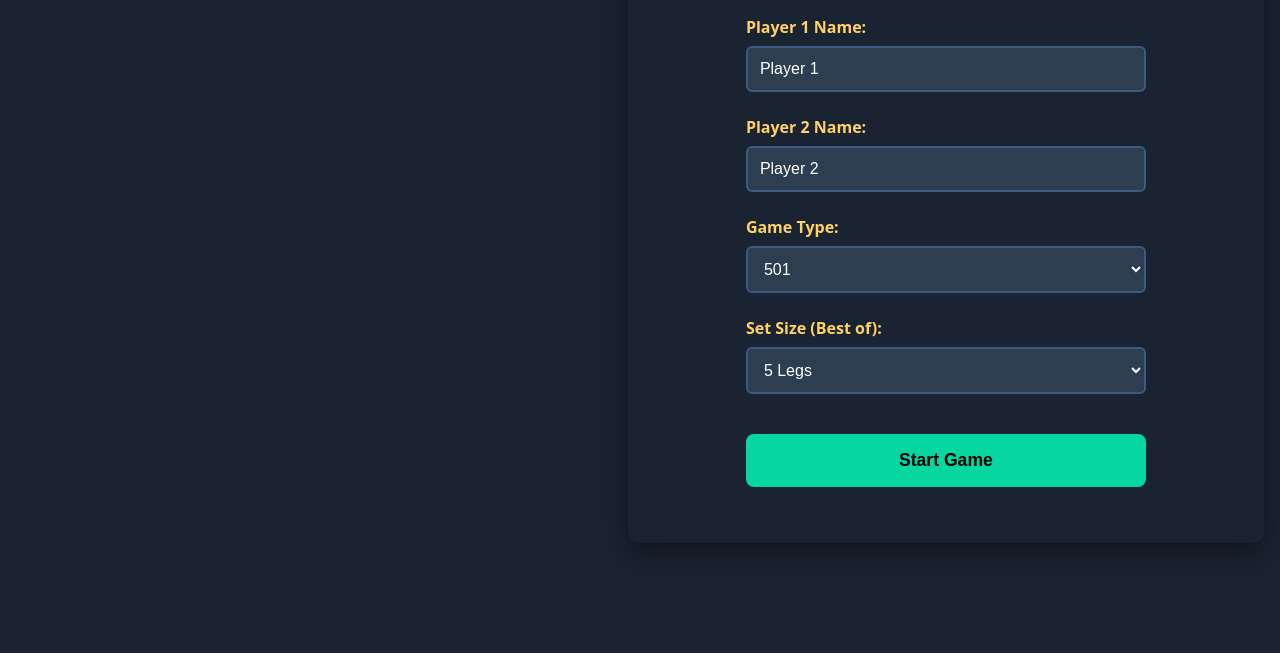
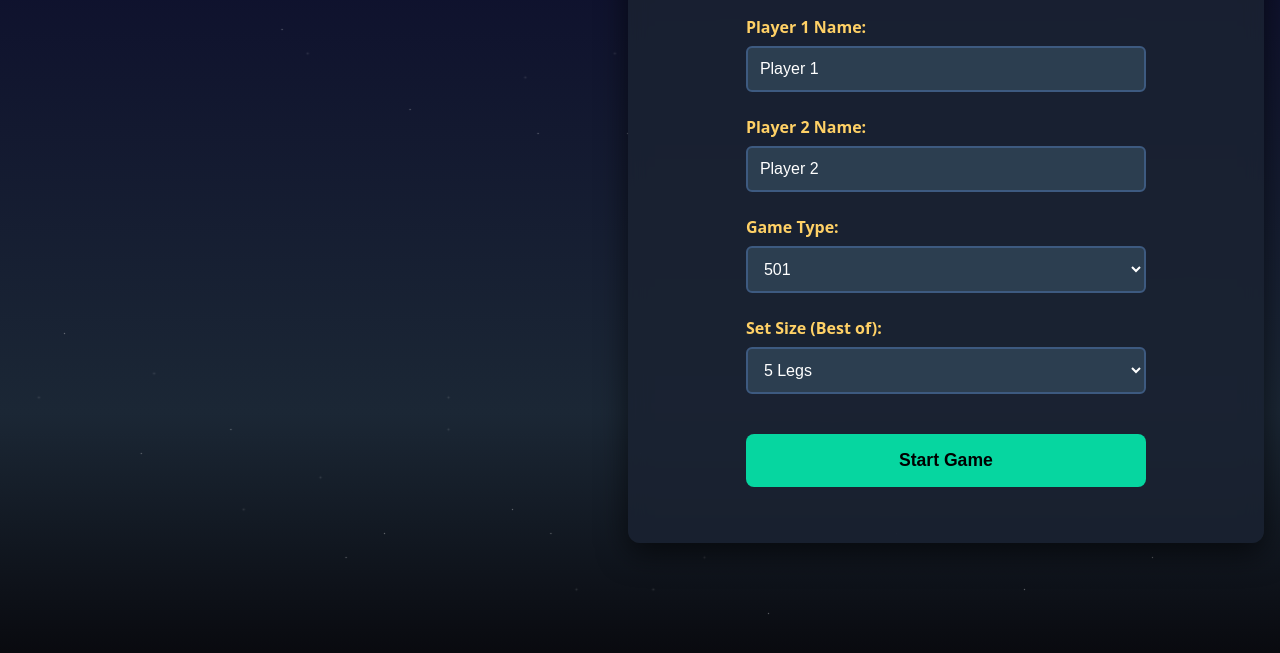
Before and after one commit to bahar99703/darts-score-keeper, a website: page index.html in a window 1280 px wide. Shown: the part 147-800 px from the top of the page. Drawn offline with Linux system fonts and the light colour scheme.

Commit message:
minor css background change

```diff
--- a/styles.css
+++ b/styles.css
@@ -9,23 +9,27 @@
 
 body {
   font-family: system-ui, -apple-system, BlinkMacSystemFont, "Segoe UI", sans-serif;
-  background: #1a2332;
+  background: transparent;
   color: #ffffff;
   min-height: 100vh;
   display: flex;
   justify-content: center;
   align-items: flex-start;
   padding: 2rem 1rem;
+  position: relative;
 }
 
 /* Main container for the SPA */
 #game {
   width: 100%;
   max-width: 640px;
-  background: #1a2332;
+  background: rgba(26, 35, 50, 0.85);
+  backdrop-filter: blur(10px);
   border-radius: 0.75rem;
-  box-shadow: 0 10px 30px rgba(0, 0, 0, 0.4);
+  box-shadow: 0 10px 30px rgba(0, 0, 0, 0.6);
   padding: 1.5rem;
+  position: relative;
+  z-index: 1;
 }
 
 /* Heading in source.html */
@@ -309,3 +313,71 @@ h2 {
     max-width: 100%;
   }
 }
+
+/* Animated starry background */
+body::before {
+  content: "";
+  position: fixed;
+  top: 0;
+  left: 0;
+  width: 100%;
+  height: 100%;
+  background: linear-gradient(to bottom, #0b0b2b, #1b2735 70%, #090a0f);
+  z-index: -2;
+}
+
+body::after {
+  content: "";
+  position: fixed;
+  top: 0;
+  left: 0;
+  width: 1px;
+  height: 1px;
+  background: white;
+  box-shadow: 2vw 5vh 2px white, 10vw 8vh 2px white, 15vw 15vh 1px white,
+    22vw 22vh 1px white, 28vw 12vh 2px white, 32vw 32vh 1px white,
+    38vw 18vh 2px white, 42vw 35vh 1px white, 48vw 25vh 2px white,
+    53vw 42vh 1px white, 58vw 15vh 2px white, 63vw 38vh 1px white,
+    68vw 28vh 2px white, 73vw 45vh 1px white, 78vw 32vh 2px white,
+    83vw 48vh 1px white, 88vw 20vh 2px white, 93vw 52vh 1px white,
+    98vw 35vh 2px white, 5vw 60vh 1px white, 12vw 65vh 2px white,
+    18vw 72vh 1px white, 25vw 78vh 2px white, 30vw 85vh 1px white,
+    35vw 68vh 2px white, 40vw 82vh 1px white, 45vw 92vh 2px white,
+    50vw 75vh 1px white, 55vw 88vh 2px white, 60vw 95vh 1px white,
+    65vw 72vh 2px white, 70vw 85vh 1px white, 75vw 78vh 2px white,
+    80vw 92vh 1px white, 85vw 82vh 2px white, 90vw 88vh 1px white,
+    95vw 75vh 2px white, 8vw 12vh 2px white, 16vw 18vh 1px white,
+    24vw 25vh 2px white, 33vw 15vh 1px white, 41vw 28vh 2px white,
+    49vw 35vh 1px white, 57vw 22vh 2px white, 65vw 42vh 1px white,
+    73vw 28vh 2px white, 81vw 48vh 1px white, 89vw 32vh 2px white,
+    97vw 45vh 1px white, 3vw 68vh 2px white, 11vw 75vh 1px white,
+    19vw 82vh 2px white, 27vw 88vh 1px white, 35vw 72vh 2px white,
+    43vw 85vh 1px white, 51vw 92vh 2px white, 59vw 78vh 1px white;
+  animation: twinkle 8s infinite linear;
+  z-index: -1;
+}
+
+@keyframes twinkle {
+  0%,
+  100% {
+    opacity: 0.8;
+  }
+  50% {
+    opacity: 0.4;
+  }
+}
+
+/* WCAG Compliance: Respect user's motion preferences */
+@media (prefers-reduced-motion: reduce) {
+  body::before,
+  body::after {
+    animation: none;
+    opacity: 0.6;
+  }
+
+  * {
+    animation-duration: 0.01ms !important;
+    animation-iteration-count: 1 !important;
+    transition-duration: 0.01ms !important;
+  }
+}
```
